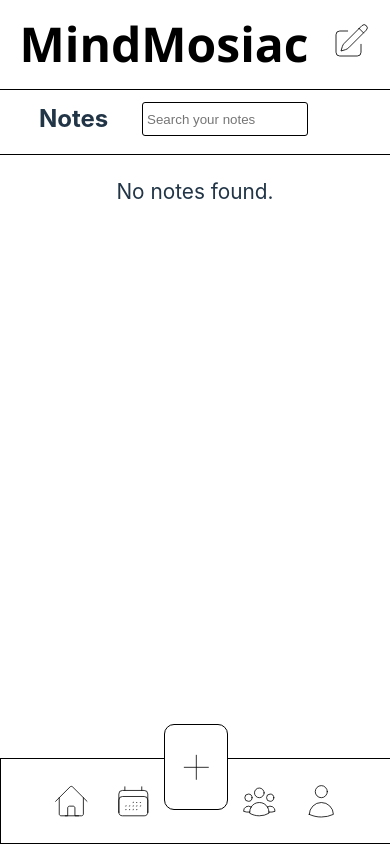
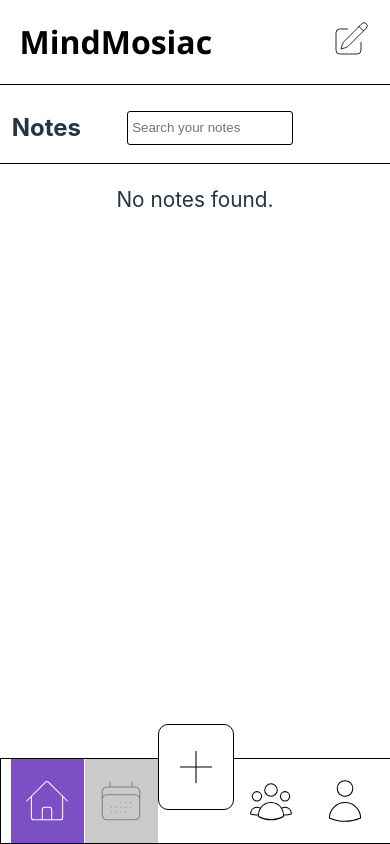
Before and after one commit to minkhaung-mkks/MindMosiac, a React (Vite) app: page / in a window 390 px wide. Built offline with nearby package versions, Linux system fonts and the light colour scheme; sample sign-in values are in the browser's storage.

Commit message:
Notes Page Update

```diff
--- a/src/components/Layout.jsx
+++ b/src/components/Layout.jsx
@@ -1,16 +1,19 @@
 // src/components/Layout.jsx
 import React from "react";
-import { Link } from "react-router-dom";
+import { Link, useLocation } from "react-router-dom";
 import { useUserStore } from "../store";
 import "../styles/layout.css";
 
 const Layout = ({ children }) => {
   const { user, logout } = useUserStore();
+  const location = useLocation();
 
   const handleLogout = () => {
     logout();
-    localStorage.removeItem("user");
+    localStorage.removeItem("user-storage");
   };
+
+  const isActive = (path) => location.pathname === path ? "activeURL" : "";
 
   return (
     <div>
@@ -39,8 +42,7 @@ const Layout = ({ children }) => {
       <div>{children}</div>
       <div className="nav_bar_bottom">
         <div className="nav_bar_bottom_links">
-          <Link to={"/"}>
-            {" "}
+          <Link to={"/"} className={isActive("/")}>
             <svg
               xmlns="http://www.w3.org/2000/svg"
               fill="none"
@@ -56,7 +58,7 @@ const Layout = ({ children }) => {
               />
             </svg>
           </Link>
-          <Link to={"/"}>
+          <Link to={"/"} className={"locked-link"}>
             <svg
               xmlns="http://www.w3.org/2000/svg"
               fill="none"
@@ -72,7 +74,7 @@ const Layout = ({ children }) => {
               />
             </svg>
           </Link>
-          <Link to={"/write"} className="add_button">
+          <Link to={"/write"} className={`add_button ${isActive("/write")}`}>
             <svg
               xmlns="http://www.w3.org/2000/svg"
               fill="none"
@@ -88,7 +90,7 @@ const Layout = ({ children }) => {
               />
             </svg>
           </Link>
-          <Link to={"/community"}>
+          <Link to={"/community"} className={isActive("/community")}>
             <svg
               xmlns="http://www.w3.org/2000/svg"
               fill="none"
@@ -104,7 +106,7 @@ const Layout = ({ children }) => {
               />
             </svg>
           </Link>
-          <Link to={"/profile/" + user.id}>
+          <Link to={`/profile/${user.id}`} className={isActive(`/profile/${user.id}`)}>
             <svg
               xmlns="http://www.w3.org/2000/svg"
               fill="none"
--- a/src/pages/ProfilePage.jsx
+++ b/src/pages/ProfilePage.jsx
@@ -43,7 +43,7 @@ const ProfilePage = () => {
     // Update the user in the Zustand store and localStorage
     const updatedUser = { ...user, nickname, email };
     setUser(updatedUser); // Update the Zustand store
-    localStorage.setItem("user", JSON.stringify(updatedUser)); // Save to localStorage
+    localStorage.setItem("user-storage", JSON.stringify(updatedUser)); // Save to localStorage
 
     // Optionally send to the backend to update the user profile
     axios
@@ -63,7 +63,7 @@ const ProfilePage = () => {
 
   const handleLogout = () => {
     logout(); // Clear the user session from Zustand store
-    localStorage.removeItem("user"); // Remove from localStorage
+    localStorage.removeItem("user-storage"); // Remove from localStorage
     toast.info("Logged out successfully!", {
       position: toast.POSITION.TOP_RIGHT,
     });
--- a/src/styles/AllNotes.css
+++ b/src/styles/AllNotes.css
@@ -1,4 +1,4 @@
-.note_header{
+.note_header {
   display: flex;
   justify-content: center;
   align-items: center;
@@ -7,12 +7,12 @@
   border-bottom: 1px solid black;
 }
 
-.note_header h2{
+.note_header h2 {
   margin: 0;
   margin-right: auto;
 }
 
-.note_header input{
+.note_header input {
   padding: 1vh 1vw;
   width: 40vw;
   border-radius: 3px;
@@ -23,19 +23,19 @@
   margin-left: 9%;
 }
 
-.sort_by{
+.sort_by {
   margin-left: auto;
   width: 10vw;
 }
 
-.note_card{
+.note_card {
   display: flex;
   align-items: center;
   border-bottom: 1px solid black;
   padding: 2vh 2vw;
 }
 
-.buttons_side{
+.buttons_side {
   margin-left: auto;
   margin-right: 5%;
   display: flex;
@@ -43,22 +43,50 @@
   gap: 20px;
 }
 
-.buttons_side button{
+.buttons_side button {
   width: 75px;
   background-color: transparent;
 }
 
-.buttons_side button svg{
+.buttons_side button svg {
   stroke: black;
   stroke-width: 0.5px;
 }
 
-.buttons_side button:hover{
+.buttons_side button:hover {
   background-color: rgb(124, 80, 196);
   outline: rgb(124, 80, 196);
   border: none;
 }
 
-.buttons_side button:hover svg{
+.buttons_side button:hover svg {
   stroke: white;
 }
+
+@media only screen and (max-width: 600px) {
+    .buttons_side{
+        gap: 5px;
+    }
+  .buttons_side button {
+    width: 50px;
+    background-color: transparent;
+  }
+  .right_side h2{
+    font-size: 1rem;
+  }
+  .right_side p{
+    font-size: 0.6rem;
+  }
+  .buttons_side button svg {
+    width: 25px;
+  }
+  .note_header{
+    width: 94vw;
+    padding: 2vh 3vw;
+    padding-top: 3vh;
+  }
+  .note_header input{
+
+    margin-left: 0;
+  }
+}
--- a/src/styles/NoteEditor.css
+++ b/src/styles/NoteEditor.css
@@ -27,3 +27,8 @@
 .save_button svg{
     width: 20px;
 }
+@media only screen and (max-width: 600px) {
+    .note_editor{
+        width: 90vw;
+    }
+}
--- a/src/styles/layout.css
+++ b/src/styles/layout.css
@@ -87,3 +87,29 @@ align-items: center;
   stroke: white;
 
 }
+.activeURL{
+  background-color: rgb(124, 80, 196);
+}
+.activeURL svg{
+  stroke: white !important;
+}
+.locked-link{
+  pointer-events: none;
+  background-color: rgb(202, 202, 202);
+}
+
+.locked-link svg{
+  stroke: grey !important;
+}
+
+@media only screen and (max-width: 600px) {
+  .header_nav_bar{
+    height: 8vh;
+  }
+  .nav_bar_bottom_links{
+      width: 95vw;
+  }
+  .logoTxt{
+    font-size: 2rem;
+  }
+}
```
Also changed, not shown: src/pages/CommunityPage.jsx (+66 -42 lines). Lines whose indentation alone changed are shown as unchanged.
